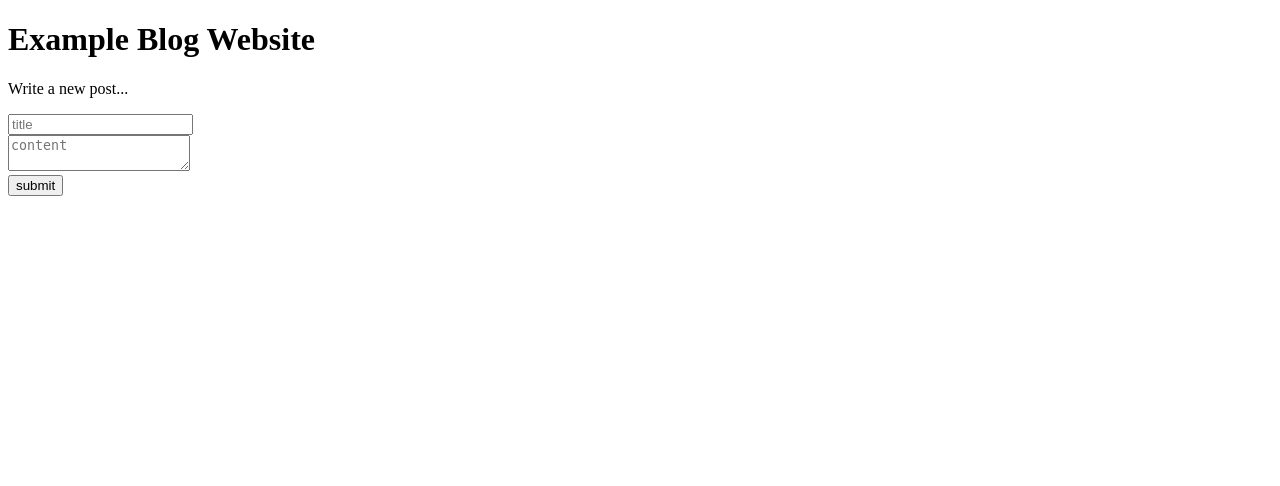
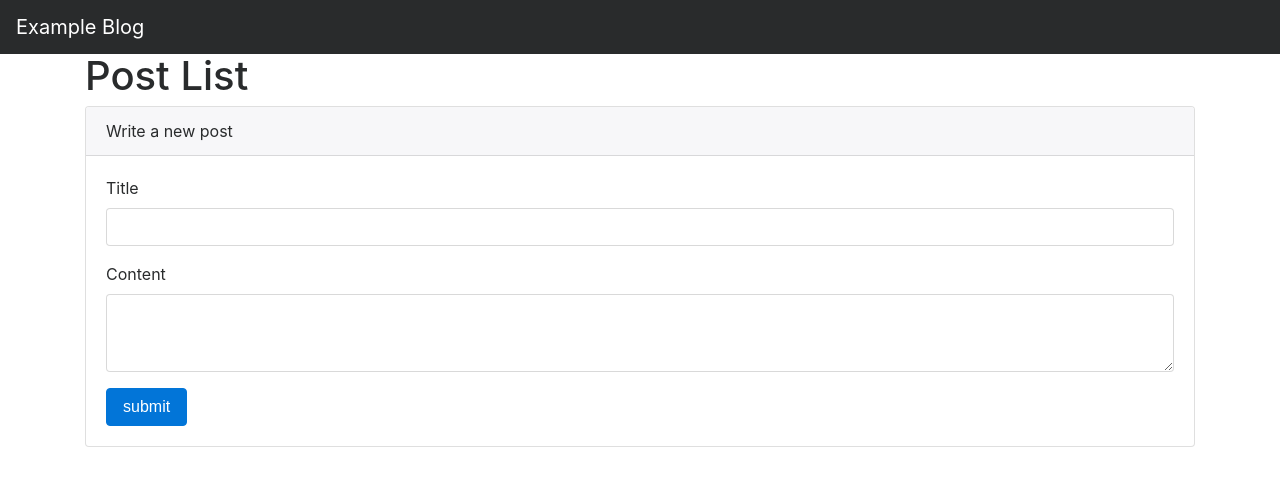
Before and after one commit to hauwenw/test-blog, a Django app: page /blog/ in a window 1280 px wide. Shown: the top 486 px of the page. Run offline with Django 3.2, Linux system fonts and the light colour scheme; data comes from the database, SQL or seed files in the repository; both versions use the stored data as it was after the commit; some libraries are stand-ins or nearby versions.

Commit message:
add some bootstrap styles

```diff
--- a/myproject/blog/templates/blog/index.html
+++ b/myproject/blog/templates/blog/index.html
@@ -1,24 +1,50 @@
-<!DOCTYPE html>
-<html lang="en">
-<head>
-    <meta charset="UTF-8">
-    <title>Welcome to blog</title>
-</head>
-<body>
-    <h1>Example Blog Website</h1>
-    <!-- post post form -->
-    <ul>
-        {% for p in post_list %}
-        <li><a href="{% url 'post' pk=p.id %}">{{ p.title }}</a></li>
-        {% endfor %}
-    </ul>
-    <p>Write a new post...</p>
-    <input type="text" form="post-input" name="title" placeholder="title"><br>
-    <textarea form="post-input" name="content" wrap="soft" placeholder="content"></textarea>
-    <form id="post-input" method="POST" action="{% url 'post-post' %}">
-        {% csrf_token %}
-        <button type="submit">submit</button>
-    </form>
+{% extends 'blog/layout.html' %}
 
-</body>
-</html>
+{% block body %}
+    <div class="row">
+        <div class="col-sm-12">
+            <h1>Post List</h1>
+        </div>
+    </div>
+    {% for p in post_list %}
+        <hr>
+        <div class="row">
+            <div class="col-sm-12">
+                <div class="card" style="border:none;">
+                    <div class="card-block">
+                        <h4 class="card-title">{{ p.title }}</h4>
+                        <h6 class="card-subtitle mb-2 text-muted">{{ p.posted_at }}</h6>
+                        <p class="card-text">{{ p.content }}</p>
+                        <a href="{% url 'post' pk=p.id %}" class="btn btn-primary">View Detail</a>
+                    </div>
+                </div>
+            </div>
+        </div>
+
+    {% endfor %}
+
+    <div class="row">
+        <div class="col-sm-12">
+            <div class="card">
+              <div class="card-header">
+                Write a new post
+              </div>
+              <div class="card-block">
+                  <form id="post-input" method="POST" action="{% url 'post-post' %}">
+                    {% csrf_token %}
+                    <div class="form-group">
+                        <label for="post-title">Title</label>
+                        <input type="text" class="form-control" name="title" id="post-title">
+                    </div>
+                    <div class="form-group">
+                        <label for="post-content">Content</label>
+                        <textarea class="form-control" id="post-content" rows="3" name="content"></textarea>
+                    </div>
+                    <button type="submit" class="btn btn-primary">submit</button>
+                </form>
+              </div>
+            </div>
+        </div>
+    </div>
+
+{% endblock %}
--- /dev/null
+++ b/myproject/blog/templates/blog/layout.html
@@ -0,0 +1,22 @@
+<!DOCTYPE html>
+<html lang="en">
+<head>
+    <meta charset="UTF-8">
+    <title>Example Blog</title>
+    <meta name="viewport" content="width=device-width, initial-scale=1, shrink-to-fit=no">
+    <link rel="stylesheet" href="https://maxcdn.bootstrapcdn.com/bootstrap/4.0.0-alpha.6/css/bootstrap.min.css" integrity="sha384-rwoIResjU2yc3z8GV/NPeZWAv56rSmLldC3R/AZzGRnGxQQKnKkoFVhFQhNUwEyJ" crossorigin="anonymous">
+</head>
+<body>
+    <nav class="navbar navbar-toggleable-md navbar-inverse bg-inverse">
+      <a class="navbar-brand" href="/blog">Example Blog</a>
+    </nav>
+    <div class="container">
+        {% block body %}
+        {% endblock %}
+    </div>
+    <!-- jQuery first, then Tether, then Bootstrap JS. -->
+    <script src="https://code.jquery.com/jquery-3.1.1.slim.min.js" integrity="sha384-A7FZj7v+d/sdmMqp/nOQwliLvUsJfDHW+k9Omg/a/EheAdgtzNs3hpfag6Ed950n" crossorigin="anonymous"></script>
+    <script src="https://cdnjs.cloudflare.com/ajax/libs/tether/1.4.0/js/tether.min.js" integrity="sha384-DztdAPBWPRXSA/3eYEEUWrWCy7G5KFbe8fFjk5JAIxUYHKkDx6Qin1DkWx51bBrb" crossorigin="anonymous"></script>
+    <script src="https://maxcdn.bootstrapcdn.com/bootstrap/4.0.0-alpha.6/js/bootstrap.min.js" integrity="sha384-vBWWzlZJ8ea9aCX4pEW3rVHjgjt7zpkNpZk+02D9phzyeVkE+jo0ieGizqPLForn" crossorigin="anonymous"></script>
+</body>
+</html>
--- a/myproject/blog/urls.py
+++ b/myproject/blog/urls.py
@@ -1,5 +1,6 @@
 from django.conf.urls import url
 from . import views
+from datetime import datetime
 
 urlpatterns = [
     url(r'^$', views.IndexView.as_view(), name='index'),
--- a/myproject/blog/views.py
+++ b/myproject/blog/views.py
@@ -1,12 +1,11 @@
 # -*- coding: utf-8 -*-
 from __future__ import unicode_literals
 
-from django.shortcuts import render
+
 from django.views.generic import DetailView, ListView
 from .models import Post, Comment
 from datetime import datetime
 from django.shortcuts import redirect
-from django.http import HttpResponse
 
 # Create your views here.
 
```
Also changed, not shown: myproject/blog/templates/blog/post.html (+4 -9 lines), myproject/db.sqlite3, 2 other files.
